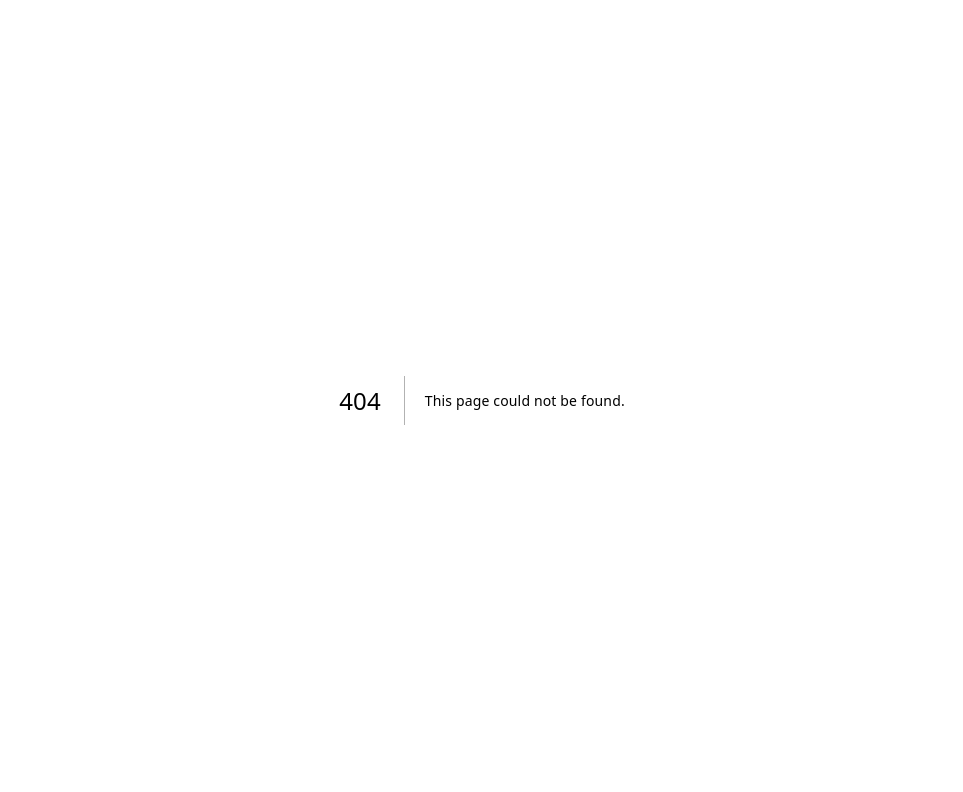
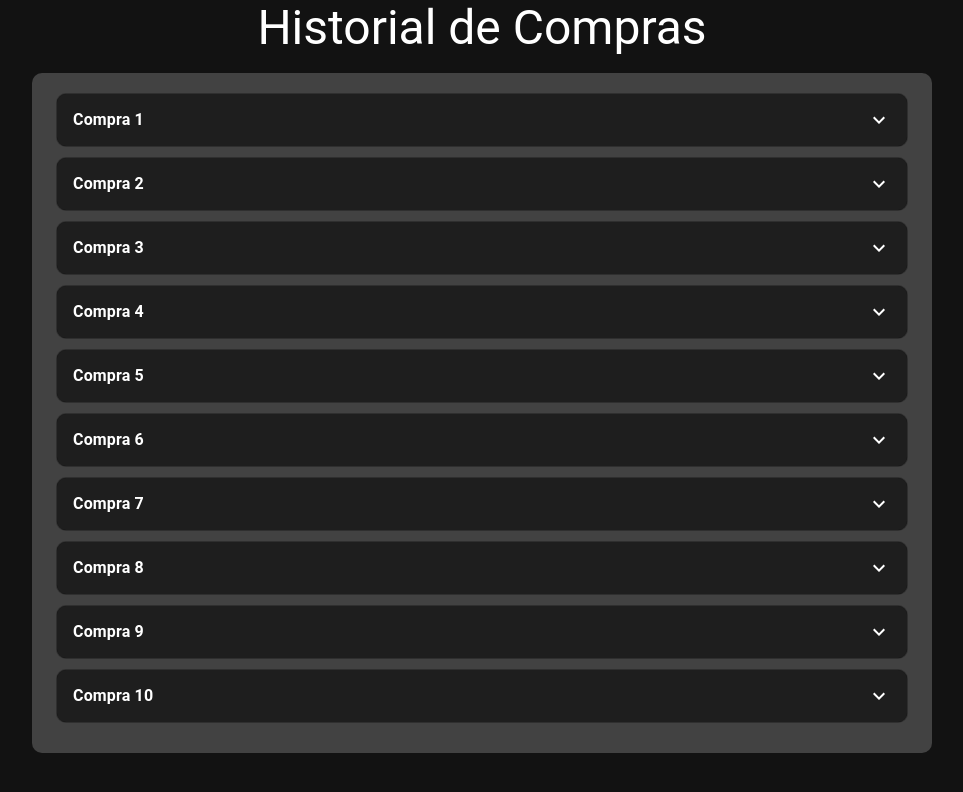
Before and after one commit to Rick-26R/laflamita, a Next.js app: page /historial in a window 1280 px wide. Before the commit this address had no page. Shown: the top 792 px of the page, without its empty margins (158-1121 px from the left). Built offline with nearby package versions, Linux system fonts and the light colour scheme.

Commit message:
feat: Actualizar página de productos en el carrito y crear la pagina del historial

```diff
--- /dev/null
+++ b/src/components/History.js
@@ -0,0 +1,72 @@
+import React, { useEffect, useState } from 'react';
+import { Container, Card, CardContent, Typography, Button, Box, CardMedia } from '@mui/material';
+
+const generateRandomCode = () => {
+  return Math.random().toString(36).substring(2, 10).toUpperCase();
+};
+
+const products = [
+  {
+    name: 'Manzana',
+    price: '$1.00',
+    imageUrl: 'https://i5.walmartimages.com.mx/gr/images/product-images/img_large/00000000004016L1.jpg?odnHeight=612&odnWidth=612&odnBg=FFFFFF',
+  },
+  {
+    name: 'Plátano',
+    price: '$0.50',
+    imageUrl: 'https://www.smartnfinal.com.mx/wp-content/uploads/2016/08/99555-PLATANO-PORTALIMON.jpg',
+  },
+];
+
+const History = () => {
+  const [code, setCode] = useState('');
+
+  useEffect(() => {
+    setCode(generateRandomCode());
+  }, []);
+
+  return (
+    <Container maxWidth="sm" style={{ marginTop: '2rem' }}>
+      <Card>
+        <CardContent>
+          <Typography variant="h5" component="div" gutterBottom>
+            Compra Exitosa
+          </Typography>
+          {products.map((product, index) => (
+            <Card key={index} variant="outlined" style={{ display: 'flex', marginTop: '1rem' }}>
+              <CardMedia
+                component="img"
+                style={{ width: 150 }}
+                image={product.imageUrl}
+                alt={product.name}
+              />
+              <Box style={{ display: 'flex', flexDirection: 'column', justifyContent: 'center' }}>
+                <CardContent>
+                  <Typography variant="h6" component="div">
+                    {product.name}
+                  </Typography>
+                  <Typography variant="body2" color="textSecondary">
+                    {product.price}
+                  </Typography>
+                </CardContent>
+              </Box>
+            </Card>
+          ))}
+          <Typography variant="body1" component="p" style={{ marginTop: '2rem' }}>
+            Código para la recolección en tienda:
+          </Typography>
+          <Typography variant="h6" component="div" style={{ marginBottom: '2rem' }}>
+            {code}
+          </Typography>
+          <Box textAlign="center">
+            <Button variant="contained" color="primary" href='/products'>
+              Volver a ordenar
+            </Button>
+          </Box>
+        </CardContent>
+      </Card>
+    </Container>
+  );
+};
+
+export default History;
--- /dev/null
+++ b/src/pages/historial.js
@@ -0,0 +1,49 @@
+import React, { useState } from 'react';
+import History from '@/components/History';
+import { Accordion, AccordionSummary, Typography, Container, Card, CardContent, Box } from '@mui/material';
+import ExpandMoreIcon from '@mui/icons-material/ExpandMore';
+
+const HistoryPage = () => {
+  const [openPurchase, setOpenPurchase] = useState(null);
+
+  const handlePurchaseClick = (purchaseNumber) => {
+    setOpenPurchase(openPurchase === purchaseNumber ? null : purchaseNumber);
+  };
+
+  const isPurchaseOpen = (purchaseNumber) => {
+    return openPurchase === purchaseNumber;
+  };
+
+  return (
+    <Box minHeight="100vh" >
+      <Typography variant="h3" align="center" gutterBottom>
+        Historial de Compras
+      </Typography>
+      <Container maxWidth="md" sx={{ mp: '20px', bgcolor: 'grey.800', padding: '20px', borderRadius: '10px', margin: 'auto' }}>
+        {[1, 2, 3, 4, 5, 6, 7, 8, 9, 10].map((purchase) => (
+          <Card key={purchase} variant="outlined" sx={{ marginBottom: '10px', borderRadius: '10px' }}>
+            <Accordion
+              expanded={isPurchaseOpen(purchase)}
+              onChange={() => handlePurchaseClick(purchase)}
+            >
+              <AccordionSummary
+                expandIcon={<ExpandMoreIcon />}
+                aria-controls={`panel-${purchase}-content`}
+                id={`panel-${purchase}-header`}
+              >
+                <Typography variant="subtitle1" sx={{ fontWeight: 'bold' }}>
+                  Compra {purchase}
+                </Typography>
+              </AccordionSummary>
+              <CardContent>
+                <History />
+              </CardContent>
+            </Accordion>
+          </Card>
+        ))}
+      </Container>
+    </Box>
+  );
+};
+
+export default HistoryPage;
--- a/src/pages/products.js
+++ b/src/pages/products.js
@@ -1,6 +1,6 @@
 import { Container, Grid, Typography } from '@mui/material';
 import ShoppingCartIcon from '@mui/icons-material/ShoppingCart';
-import ProductCard from '@/components/ProductCard'; // Mantenemos el import existente
+import ProductCard from '@/components/ProductCard';
 
 const ComprasPage = () => {
   const products = [
```
